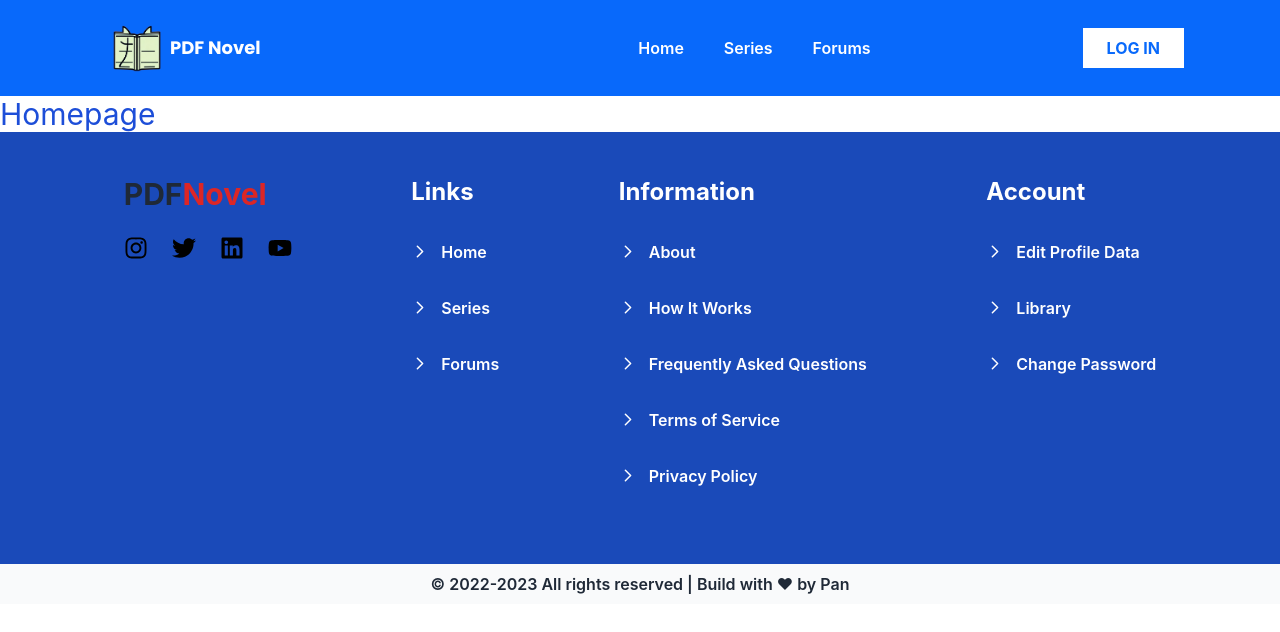
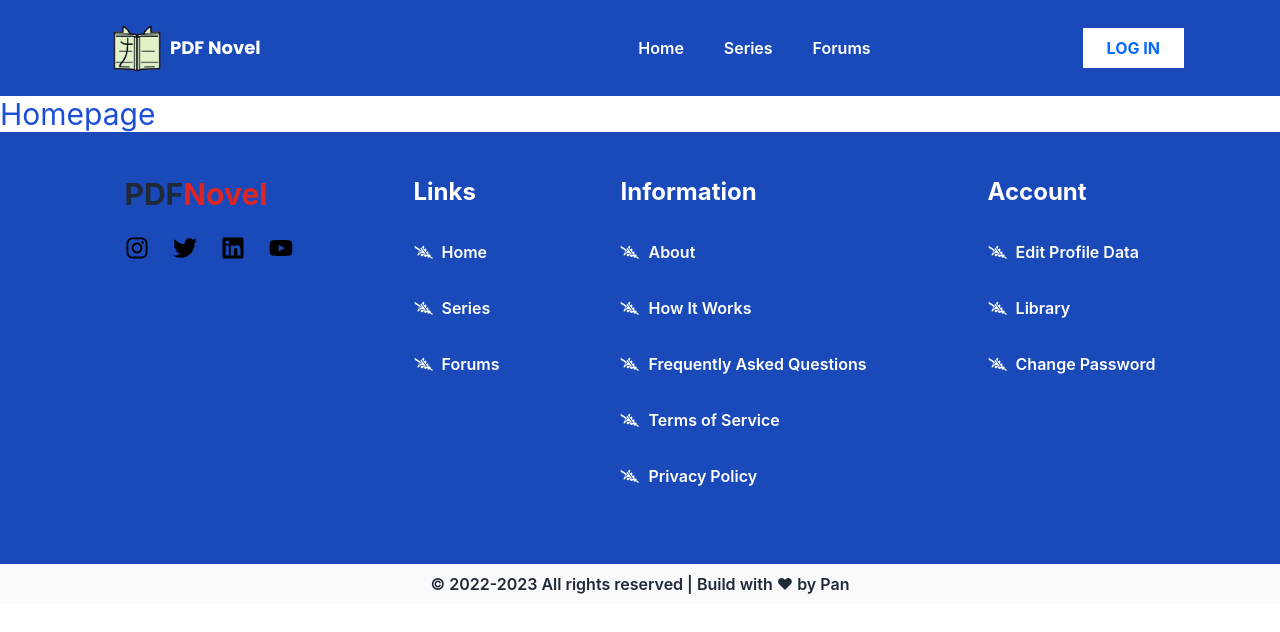
Before and after one commit to PandoraLH/pdfnovel, a Next.js app: page / in a window 1280 px wide. Shown: the top 632 px of the page. Built offline with nearby package versions, Linux system fonts and the light colour scheme.

Commit message:
#update icons and color

```diff
--- a/components/Layout/Navbar.js
+++ b/components/Layout/Navbar.js
@@ -31,7 +31,7 @@ export default function Navbar() {
         className={`navbar flex justify-center ${
           targetReached ? "h-32" : "h-24"
         }`}
-        style={{ backgroundColor: "#0869FB" }}
+        style={{ backgroundColor: "#1A4AB9" }}
       >
         <div
           className={`navbar-container flex ${
@@ -60,13 +60,13 @@ export default function Navbar() {
             }`}
           >
             <div className={`flex gap-10 ${targetReached ? "my-1" : "mr-48"}`}>
-              <Link className="font-semibold" href="/Home">
+              <Link className="font-semibold hover:text-blue-300" href="/Home">
                 Home
               </Link>
-              <Link className="font-semibold" href="/Home">
+              <Link className="font-semibold hover:text-blue-300" href="/Home">
                 Series
               </Link>
-              <Link className="font-semibold" href="/Home">
+              <Link className="font-semibold hover:text-blue-300" href="/Home">
                 Forums
               </Link>
             </div>
--- a/components/Other/SubLink.js
+++ b/components/Other/SubLink.js
@@ -1,25 +1,14 @@
 import React from "react";
+import { GiSpottedArrowhead } from "react-icons/gi";
 
 const SubLink = ({ text }) => {
   return (
-    <li className="flex items-center text-white text-md font-inter font-semibold hover:text-blue-300 cursor-pointer my-8">
-      <svg
-        width="18"
-        height="20"
-        viewBox="0 0 18 20"
-        fill="none"
-        xmlns="http://www.w3.org/2000/svg"
-        className="mr-3"
-      >
-        <path
-          d="M6.375 4.25L11.625 9.5L6.375 14.75"
-          stroke="white"
-          stroke-width="1.5"
-          stroke-linecap="round"
-          stroke-linejoin="round"
-        />
-      </svg>
-      {text}
+    <li className="flex items-center text-white my-8">
+      <GiSpottedArrowhead className="text-xl mr-2" />
+      <span className=" hover:text-blue-300 cursor-pointer font-inter font-semibold text-md">
+        {" "}
+        {text}{" "}
+      </span>
     </li>
   );
 };
```
Also changed, not shown: pages/api/post/index.js (added).
